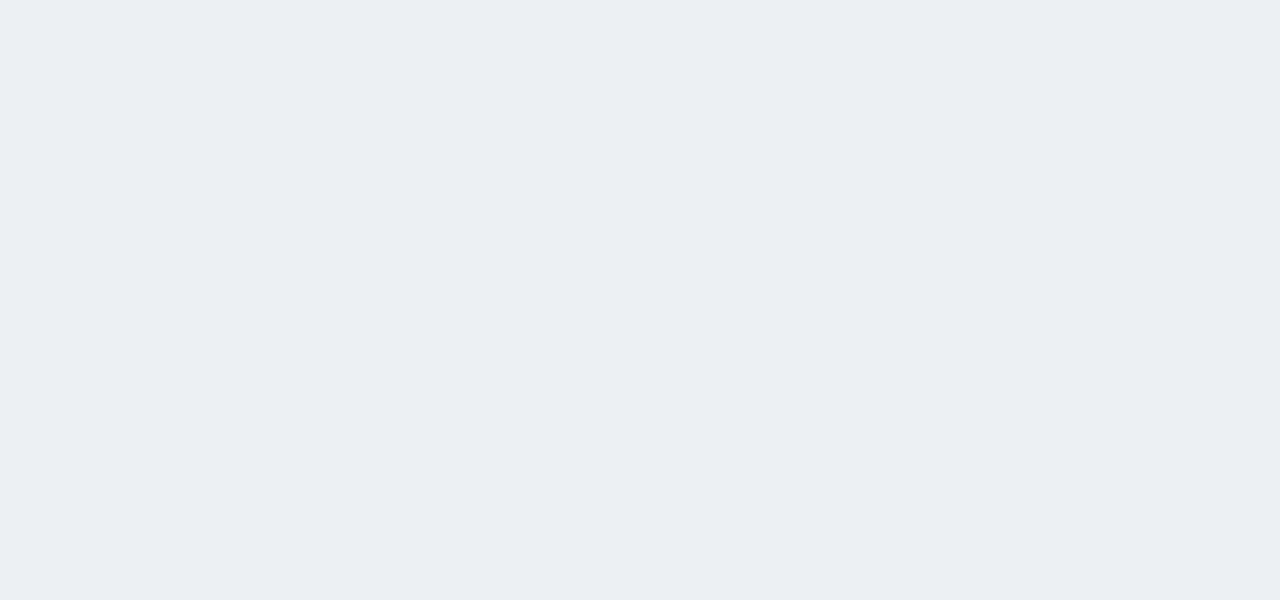
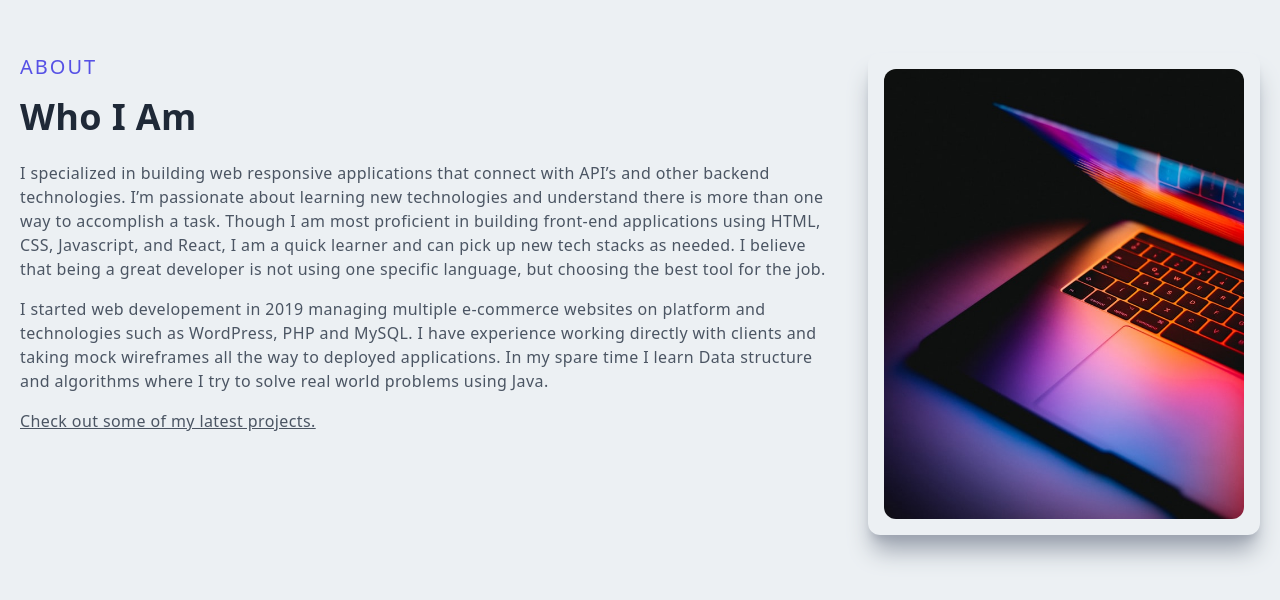
Before and after one commit to jaiparkash77/portfolio-nextjs, a Next.js app: page / in a window 1280 px wide. Shown: the part 906-1506 px from the top of the page. Before the commit the page ends 800 px from the top, so only its background shows below. Built offline with nearby package versions, Linux system fonts and the light colour scheme.

Commit message:
About section

```diff
--- /dev/null
+++ b/components/About.jsx
@@ -0,0 +1,46 @@
+import Image from 'next/image'
+import Link from 'next/link'
+import React from 'react'
+import AboutImg from '../public/assets/about.jpg';
+
+const About = () => {
+  return (
+    <div className='w-full md:h-screen p-2 flex items-center py-16'>
+        <div className='max-w-[1240px] m-auto md:grid grid-cols-3 gap-8'>
+            <div className='col-span-2'>
+                <p className='uppercase text-xl tracking-widest text-[#5651e5]'>
+                    About
+                </p>
+                <h2 className='py-4'>Who I Am</h2>
+                <p className='py-2 text-gray-600'>
+                    I specialized in building web responsive applications
+                    that connect with API’s and other backend technologies. I’m
+                    passionate about learning new technologies and understand there is
+                    more than one way to accomplish a task. Though I am most proficient
+                    in building front-end applications using HTML, CSS, Javascript, and
+                    React, I am a quick learner and can pick up new tech stacks as
+                    needed. I believe that being a great developer is not using one
+                    specific language, but choosing the best tool for the job.
+                </p>
+                <p className='py-2 text-gray-600'>
+                    I started web developement in 2019 managing multiple e-commerce
+                    websites on platform and technologies such as WordPress, PHP and MySQL.
+                    I have experience working directly with clients and taking
+                    mock wireframes all the way to deployed applications. In my spare
+                    time I learn Data structure and algorithms where I try to solve real world problems using Java.
+                </p>
+                <Link href='/#projects'>
+                    <p className='py-2 text-gray-600 underline cursor-pointer'>
+                        Check out some of my latest projects.
+                    </p>
+                </Link>
+            </div>
+            <div className='w-full h-auto m-auto shadow-xl shadow-gray-400 rounded-xl flex items-center justify-center p-4 hover:scale-105 ease-in duration-300'>
+                <Image src={AboutImg} className='rounded-xl' alt='About' />
+            </div>
+        </div>
+    </div>
+  )
+}
+
+export default About
--- a/pages/index.js
+++ b/pages/index.js
@@ -1,3 +1,4 @@
+import About from '@/components/About'
 import Main from '@/components/Main'
 import Navbar from '@/components/Navbar'
 import Head from 'next/head'
@@ -15,6 +16,7 @@
       </Head>
       <Navbar />
       <Main />
+      <About />
 
     </>
   )
```
